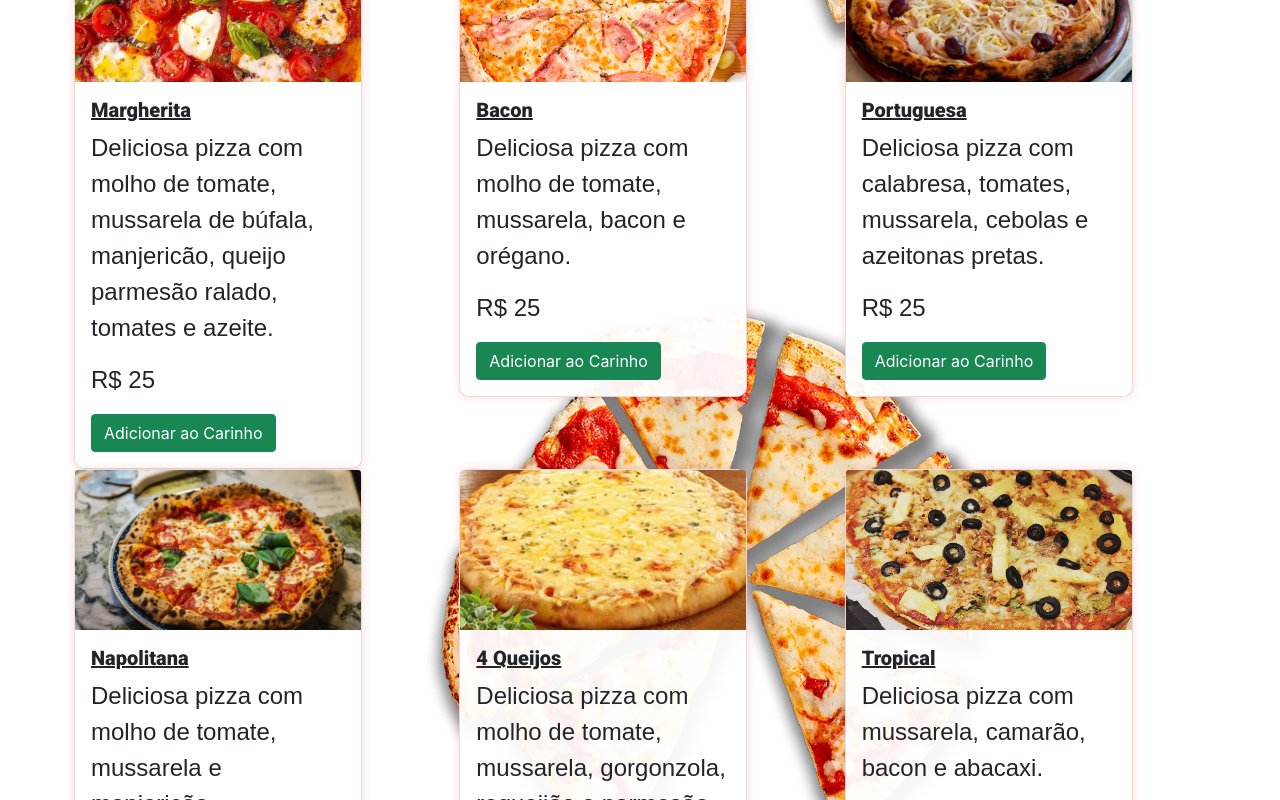
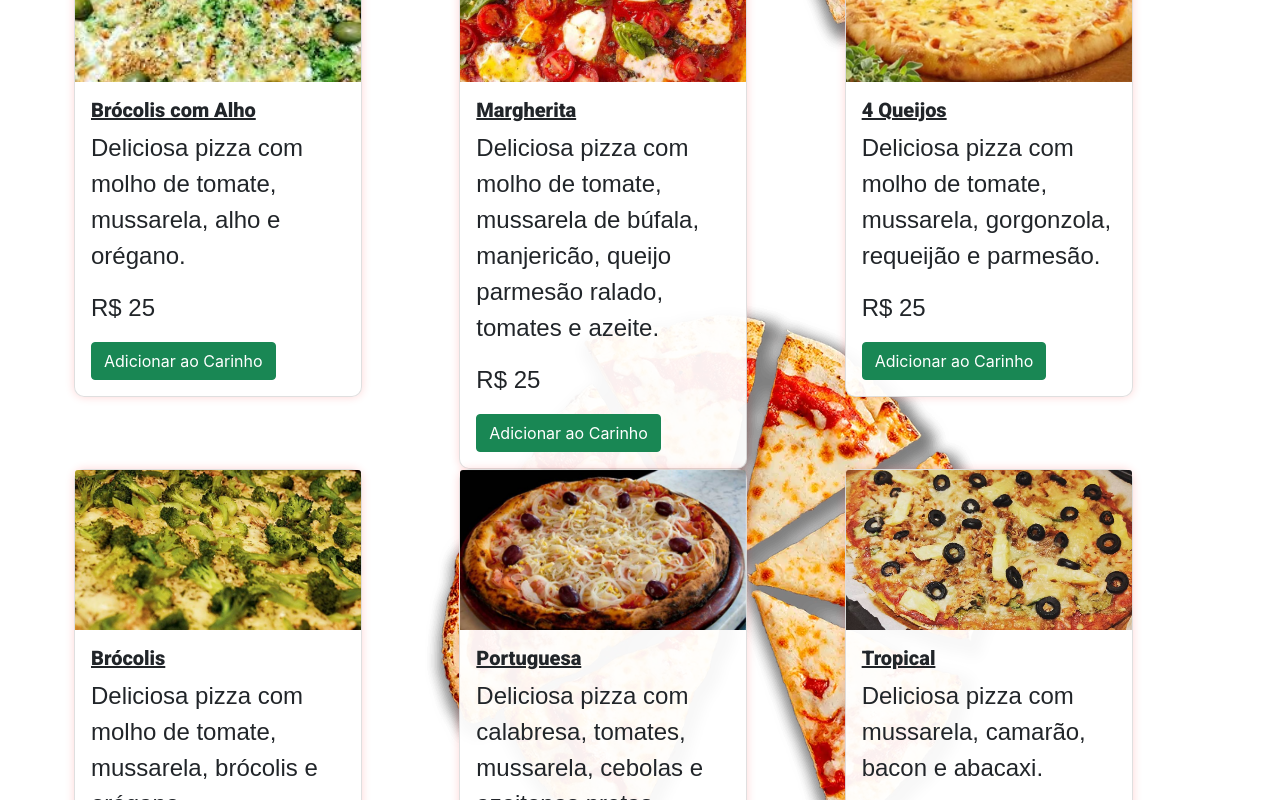
Before and after one commit to dsm-cefet-rj/ti-2022-1-grupo_8, a React (Create React App) app: page /menu in a window 1280 px wide. Shown: the part 3020-3820 px from the top of the page. Built offline with nearby package versions, Linux system fonts and the light colour scheme; a web font is replaced by a local one.

Commit message:
Alterações no Menu do Cliente

```diff
--- a/src/components/Client/menu.js
+++ b/src/components/Client/menu.js
@@ -1,119 +1,19 @@
 import MenuNav from './menu-nav';
 import React from 'react';
 import ProdutoCard from '../geral/produto-card';
-
-let pizzas = [
-    {
-        nome: "Calabresa",
-        descricao: "Deliciosa pizza com molho de tomate, mussarela, calabresa, azeitona e orégano.",
-        imagem: "/imgs/pizza-calabresa.jpg",
-        preco: 25.00,
-        id: 0,
-    },
-    {
-        nome: "Pizza de Mussarela",
-        descricao: "Básica mas ainda gostosa, pizza com molho de tomate, mussarela e orégano.",
-        imagem: "/imgs/pizza-mussarela.webp",
-        preco: 25.00,
-        id: 1,
-    },
-    {
-        nome: "Da Casa",
-        descricao: "Sabor original da pizzaria, contendo molho de tomate, mussarela, peperoni, cebola e pimentão verde.",
-        imagem: "/imgs/pizza-da-casa.webp",
-        preco: 25.00,
-        id: 2,
-    },
-    {
-        nome: "Frango com Requeijão",
-        descricao: "Deliciosa pizza com molho de tomate, frango desfiado, queijo, requeijão e orégano",
-        imagem: "/imgs/Frango com Requeijão.jpeg",
-        preco: 25.00,
-        id: 3,
-    },
-    {
-        nome: "Brócolis",
-        descricao: "Deliciosa pizza com molho de tomate, mussarela, brócolis e orégano.",
-        imagem: "/imgs/brocolis.jpg",
-        preco: 25.00,
-        id: 4,
-    },
-    {
-        nome: "Brócolis com Alho",
-        descricao: "Deliciosa pizza com molho de tomate, mussarela, alho e orégano.",
-        imagem: "/imgs/brocolis e alho.jpeg",
-        preco: 25.00,
-        id: 5,
-    },
-    {
-        nome: "Margherita",
-        descricao: "Deliciosa pizza com molho de tomate, mussarela de búfala, manjericão, queijo parmesão ralado, tomates e azeite.",
-        imagem: "/imgs/Margherita.jpg",
-        preco: 25.00,
-        id: 6,
-    },
-    {
-        nome: "Bacon",
-        descricao: "Deliciosa pizza com molho de tomate, mussarela, bacon e orégano.",
-        imagem: "/imgs/bacon.jpg",
-        preco: 25.00,
-        id: 7,
-    },
-    {
-        nome: "Portuguesa",
-        descricao: "Deliciosa pizza com calabresa, tomates, mussarela, cebolas e azeitonas pretas.",
-        imagem: "/imgs/Portuguesa.jpg",
-        preco: 25.00,
-        id: 8,
-    },
-    {
-        nome: "Napolitana",
-        descricao: "Deliciosa pizza com molho de tomate, mussarela e manjericão.",
-        imagem: "/imgs/pizza-napolitana.jpg",
-        preco: 25.00,
-        id: 9,
-    },
-    {
-        nome: "4 Queijos",
-        descricao: "Deliciosa pizza com molho de tomate, mussarela, gorgonzola, requeijão e parmesão.",
-        imagem: "/imgs/4 Queijos.webp",
-        preco: 25.00,
-        id: 10,
-    },
-    {
-        nome: "Tropical",
-        descricao: "Deliciosa pizza com mussarela, camarão, bacon e abacaxi.",
-        imagem: "/imgs/Tropical.jpg",
-        preco: 25.00,
-        id: 11,
-    },
-]
-
-let bebidas = [
-    {
-        nome: "Coca Cola 2L",
-        descricao: "Refrigerante sabor coca de 2L.",
-        imagem: "imgs/coca-cola.webp",
-        preco: 8.00,
-        id: 1,
-    },
-    {
-        nome: "Fanta Laranja 2L",
-        descricao: "Refrigerante sabor laranja de 2L.",
-        imagem: "imgs/fanta.webp",
-        preco: 8.00,
-        id: 2,
-    },
-    {
-        nome: "Guaraná 2L",
-        descricao: "Refrigerante sabor guaraná de 2L.",
-        imagem: "imgs/guarana.webp",
-        preco: 8.00,
-        id: 3,
-    },
-]
+import { pizzas as PizzaBD, bebidas as BebidaBD } from '../store';
 
 const MenuCliente = () => {
+    let pizzas = PizzaBD;
+    let bebidas = BebidaBD;
+
+    pizzas.sort((a, b) => {
+        return b.quant_comprada - a.quant_comprada;
+    });
+
+    bebidas.sort((a, b) => {
+        return b.quant_comprada - a.quant_comprada;
+    });
     return (
         <>
             <MenuNav Atual="menu" />
@@ -175,7 +75,6 @@ const MenuCliente = () => {
                             key={pizza.id}
                         />
                     ))}
-
                 </div>
             </div>
         </>
```
